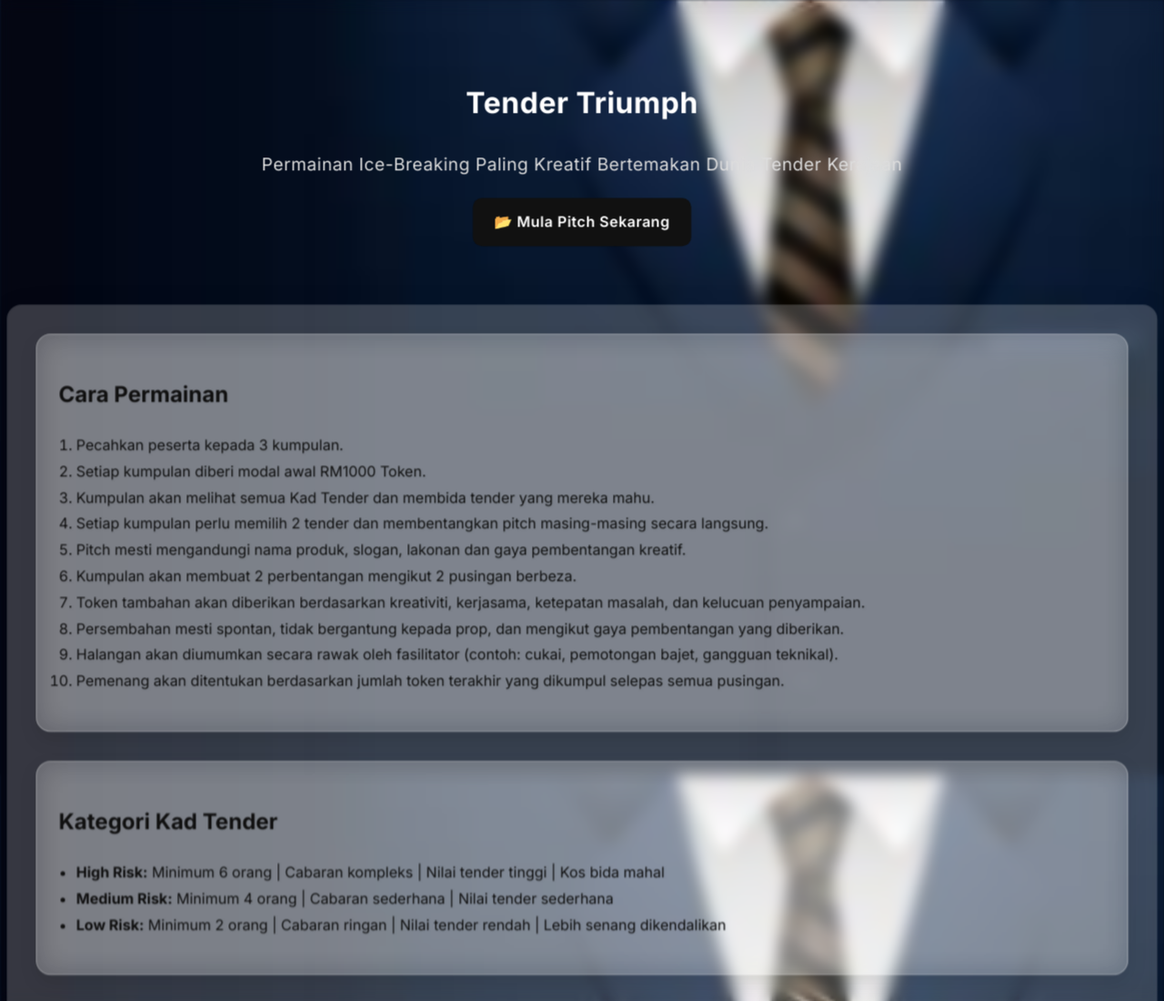
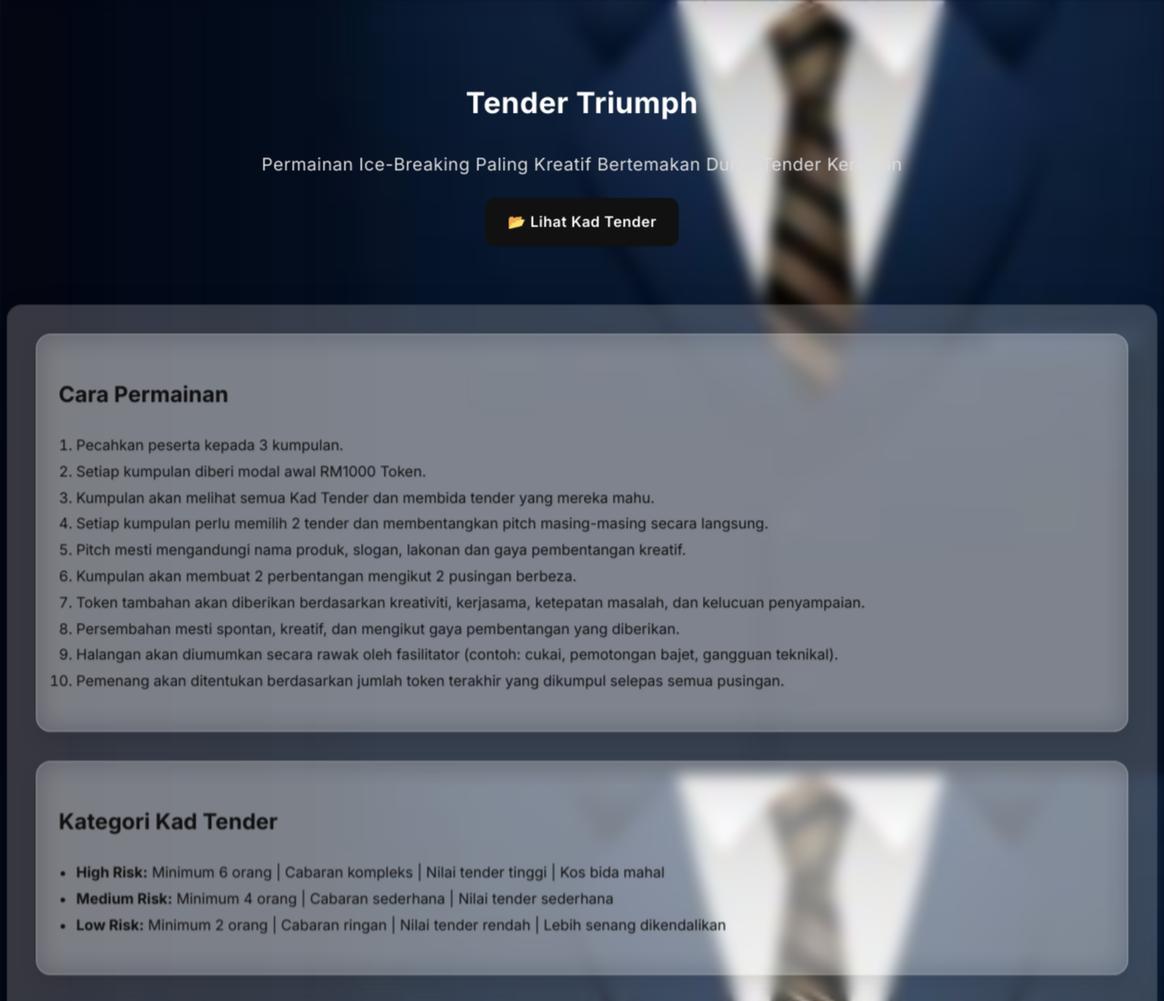
Before and after one commit to Zedphilism/kadtender, a plain HTML site: page index.html in a window 1280 px wide. Shown: the top 1100 px of the page at 91% size. Drawn offline with Linux system fonts and the light colour scheme.

Commit message:
Update index.html

```diff
--- a/index.html
+++ b/index.html
@@ -10,7 +10,7 @@
   <header class="hero">
     <h1>Tender Triumph</h1>
     <p class="tagline">Permainan Ice-Breaking Paling Kreatif Bertemakan Dunia Tender Kerajaan</p>
-    <a class="button" href="kad-tender.html">📂 Mula Pitch Sekarang</a>
+    <a class="button" href="kad-tender.html">📂 Lihat Kad Tender</a>
   </header>
 
   <main>
@@ -25,7 +25,7 @@
           <li>Pitch mesti mengandungi nama produk, slogan, lakonan dan gaya pembentangan kreatif.</li>
           <li>Kumpulan akan membuat 2 perbentangan mengikut 2 pusingan berbeza.</li>
           <li>Token tambahan akan diberikan berdasarkan kreativiti, kerjasama, ketepatan masalah, dan kelucuan penyampaian.</li>
-          <li>Persembahan mesti spontan, tidak bergantung kepada prop, dan mengikut gaya pembentangan yang diberikan.</li>
+          <li>Persembahan mesti spontan, kreatif, dan mengikut gaya pembentangan yang diberikan.</li>
           <li>Halangan akan diumumkan secara rawak oleh fasilitator (contoh: cukai, pemotongan bajet, gangguan teknikal).</li>
           <li>Pemenang akan ditentukan berdasarkan jumlah token terakhir yang dikumpul selepas semua pusingan.</li>
         </ol>
```
